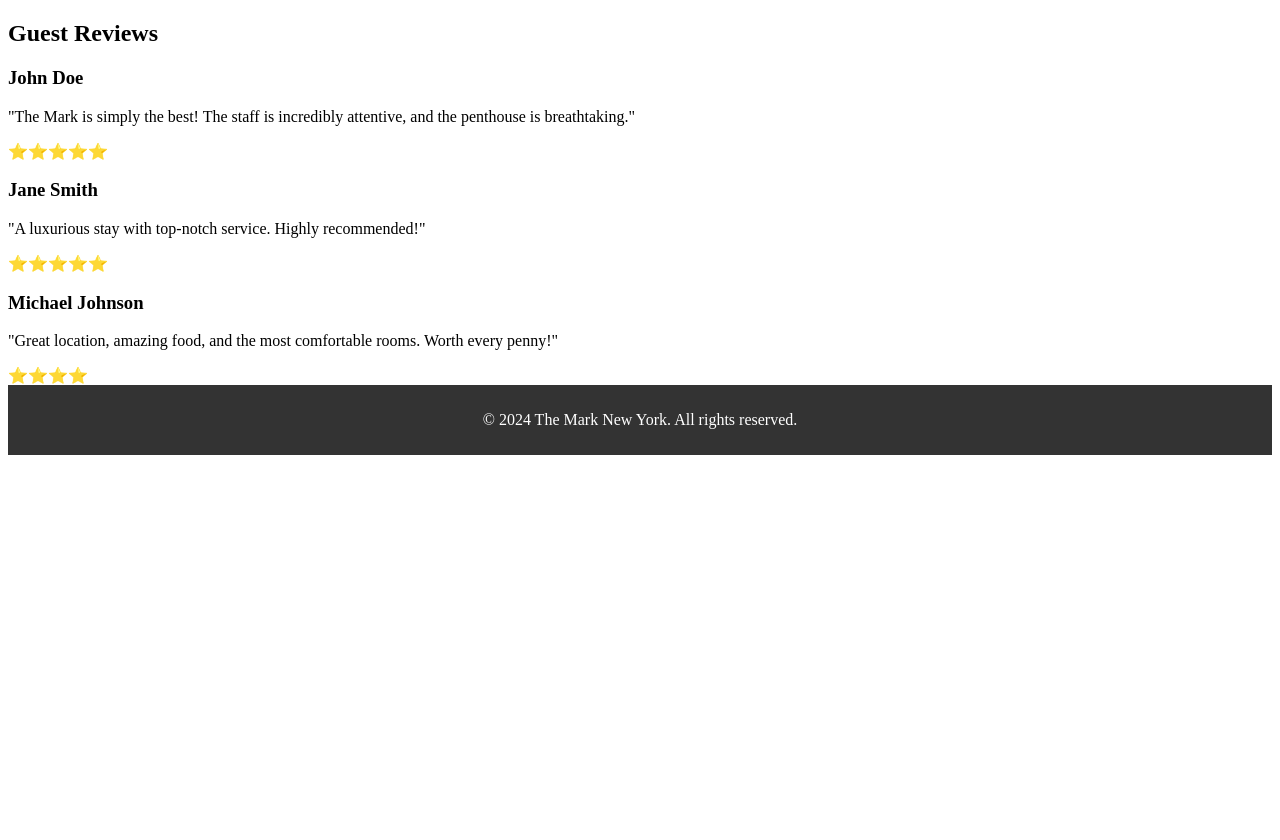
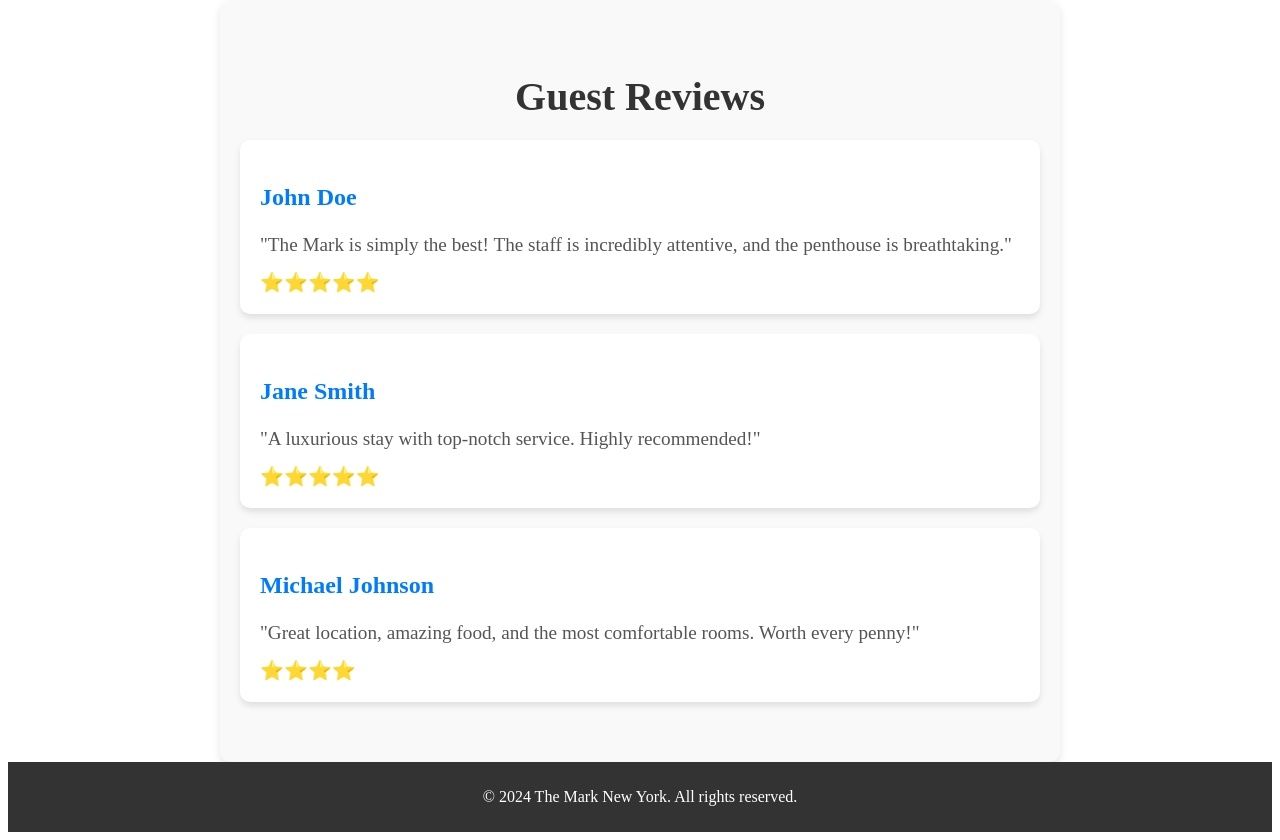
Before and after one commit to jozefkomani/Project-Hotel, a PHP site: page /reviews.html in a window 1280 px wide. Shown: the part 55-895 px from the top of the page. Before the commit the page ends 510 px from the top, so only its background shows below. Run offline with PHP 8.4, Linux system fonts and the light colour scheme.

Commit message:
Update style.css

```diff
--- a/style.css
+++ b/style.css
@@ -428,3 +428,45 @@ iframe {
   transform: scale(1.1);
   box-shadow: 0 8px 12px rgba(0, 0, 0, 0.2);
 }
+.reviews {
+  padding: 40px 20px;
+  text-align: center;
+  background-color: #f9f9f9;
+  border-radius: 10px;
+  box-shadow: 0 4px 8px rgba(0, 0, 0, 0.1);
+  max-width: 800px;
+  margin: 0 auto;
+}
+
+.reviews h2 {
+  font-size: 2.5em;
+  margin-bottom: 20px;
+  color: #333;
+}
+
+.review-card {
+  margin: 20px 0;
+  padding: 20px;
+  background-color: #fff;
+  border-radius: 10px;
+  box-shadow: 0 4px 6px rgba(0, 0, 0, 0.1);
+  text-align: left;
+}
+
+.review-card h3 {
+  font-size: 1.5em;
+  color: #007BFF;
+  margin-bottom: 10px;
+}
+
+.review-card p {
+  font-size: 1.2em;
+  color: #555;
+  margin-bottom: 10px;
+  line-height: 1.6;
+}
+
+.stars {
+  font-size: 1.2em;
+  color: gold;
+}
```
